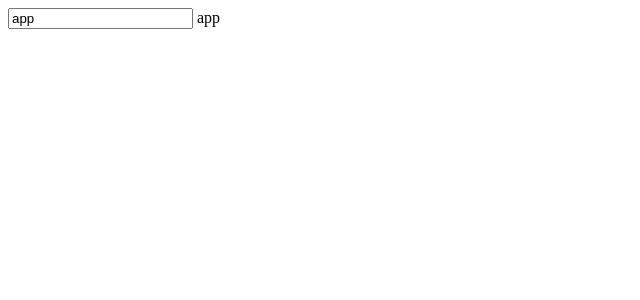
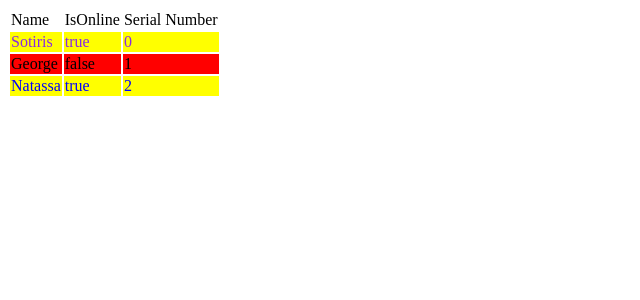
Before and after one commit to sotiriskarageorgopoulos/angularLesseon, an Angular app: page / in a window 1280 px wide. Shown: the top 300 px of the page, without its empty margins (0-640 px from the left). Built offline with nearby package versions, Linux system fonts and the light colour scheme.

Commit message:
loop *ngFor

```diff
--- a/src/app/app.component.css
+++ b/src/app/app.component.css
@@ -0,0 +1,15 @@
+tr.even{
+    background-color: yellow;
+}
+
+tr.odd{
+    background-color: red;
+}
+
+tr.first{
+    color:blueviolet;
+}
+
+tr.last{
+    color:blue;
+}
--- a/src/app/app.component.html
+++ b/src/app/app.component.html
@@ -1,2 +1,12 @@
-<input type="text" [(ngModel)]="myVariable"> <!--Two-ways Data Binding II-->
-{{myVariable}}
+<table>
+  <tr>
+    <td>Name</td>
+    <td>IsOnline</td>
+    <td>Serial Number</td>
+  </tr>
+  <tr *ngFor="let d of data; let i=index; let evenData = even; let oddData=odd; let firstRecord = first; let lastRecord = last;" [ngClass]="{even:evenData , odd:oddData, last:lastRecord, first:firstRecord}">
+      <td>{{d.name}}</td>
+      <td>{{d.online}}</td>
+      <td>{{i}}</td>
+  </tr>
+</table>
--- a/src/app/app.component.ts
+++ b/src/app/app.component.ts
@@ -9,9 +9,22 @@ import { Component } from '@angular/core';
 
 export class AppComponent {
   title = 'intro2angular';
-  myDisabled = false
-  myVariable = "app"
 
+  data = [
+  {
+    name:"Sotiris",
+    online:true
+  },
+  {
+    name:"George",
+    online:false
+  }
+  ,
+  {
+    name:"Natassa",
+    online:true
+  }
+]
   constructor() {
 
   }
```
